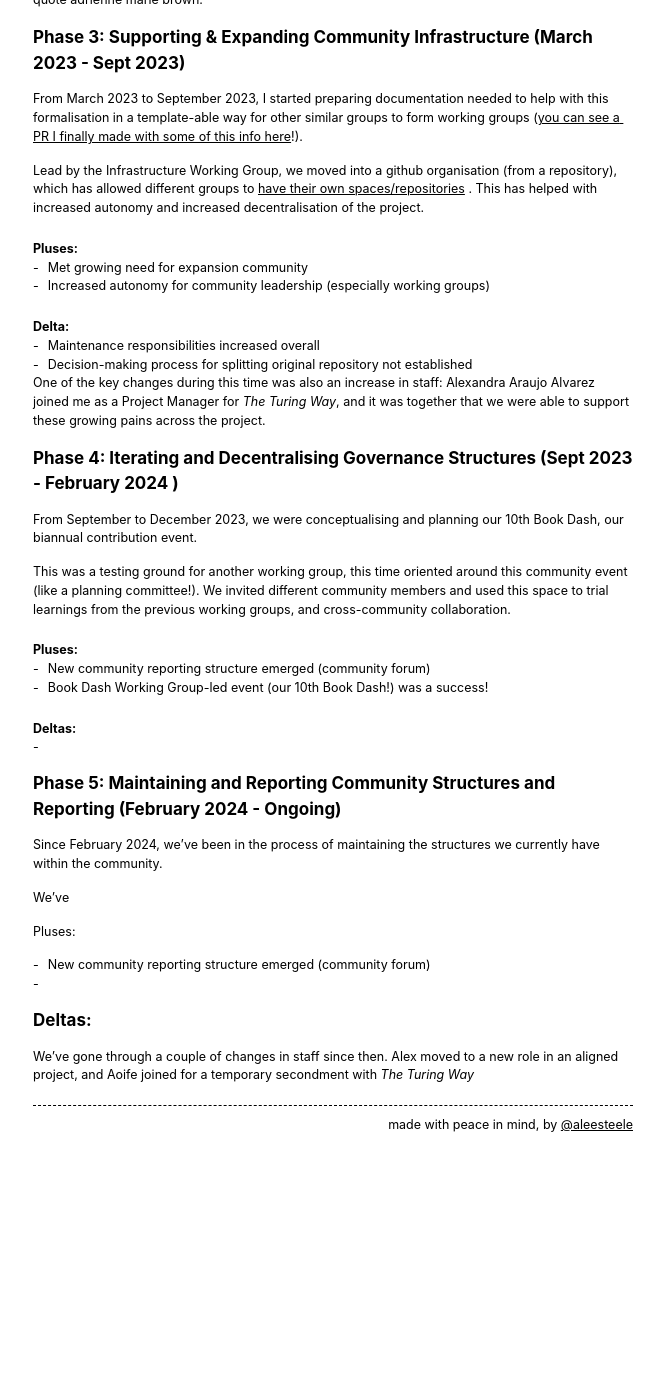
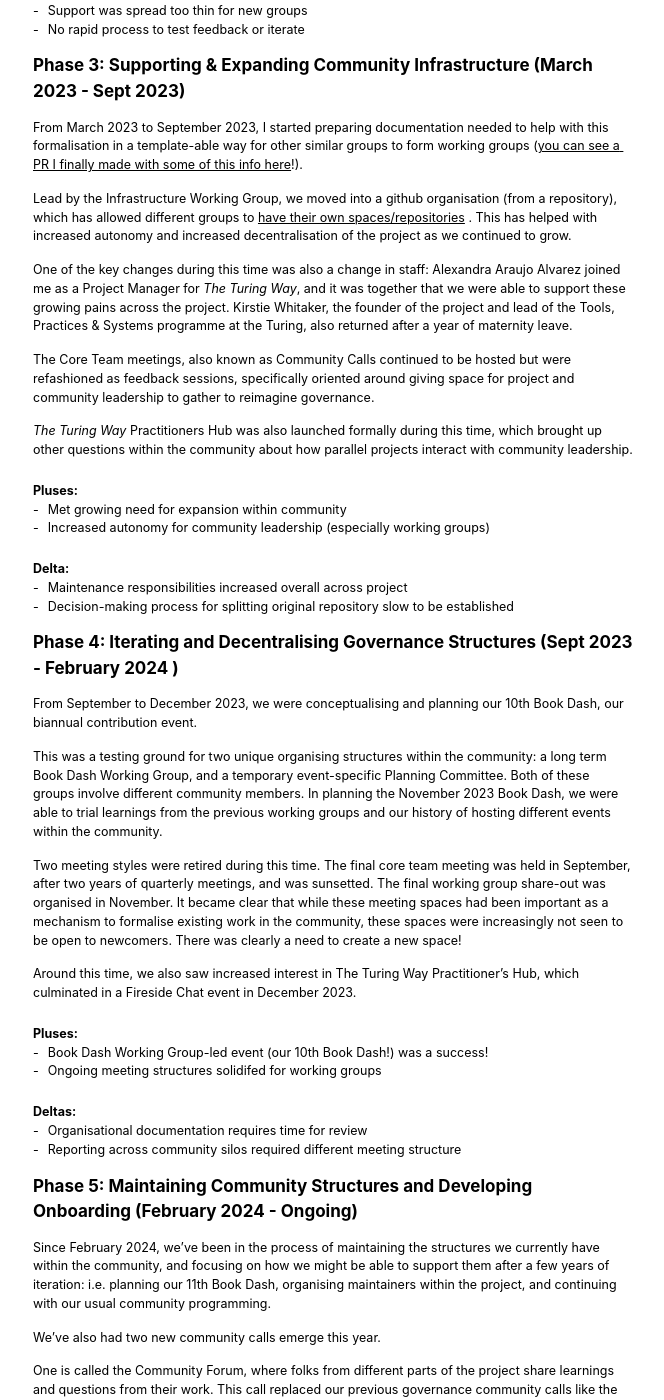
Before and after one commit to riggraz/no-style-please, a Jekyll site: the page built from _posts/2024-05-14-ttw-governance.md, in a window 1280 px wide and 1400 px high, scrolled down 1679 px. Shown: the whole window, without its empty margins (307-971 px from the left). Built offline with Jekyll 4.4.1, drawn with Linux system fonts in a browser that asks for light colours; before the commit the page ends 2834 px from its top, so only the background shows below that; some of the changed text lies outside the part shown.

Commit message:
governance within the turing way

```diff
--- a/_posts/.obsidian/workspace.json
+++ b/_posts/.obsidian/workspace.json
@@ -156,8 +156,8 @@
   },
   "active": "89016818ea4a845f",
   "lastOpenFiles": [
+    "2024-05-14-ttw-governance.md",
     "2024-08-10-ten-things-two-years.md",
-    "2024-05-14-ttw-governance.md",
     "2024-03-15-crisis.md",
     "2024-06-11-arena.md",
     "2023-08-04-two-years-ttw.md",
--- a/_posts/2024-05-14-ttw-governance.md
+++ b/_posts/2024-05-14-ttw-governance.md
@@ -6,7 +6,7 @@
 published: true
 ---
 
-_Note: I recently wrote this decision about formalising working groups for governance with The Turing Way for a former colleague and friend Gracielle Higino's lab meeting at the Computational Biodiversity Science and Services (_BIOS2_). They were going through a similar process, and while I wasn't able to attend the meeting, I drafted a short summary of the process of creating working groups. In the time since, I've expanded it into this broader blog, expanded to account for the different stages of governance that I've gone through alongside _The Turing Way_ community._
+_Note: I recently wrote this decision about formalising working groups for governance with The Turing Way for a former colleague and friend Gracielle Higino's lab meeting at the Computational Biodiversity Science and Services (BIOS2). They were going through a similar process, and while I wasn't able to attend the meeting, I drafted a short summary of the process of creating working groups. In the time since, I've expanded it into this broader blog, expanded to account for the different stages of governance that I've gone through alongside The Turing Way community._
 
 # How have we formalised governance within _The Turing Way_?
 
@@ -16,7 +16,7 @@
 
 Hindsight is also always 2020.
 
-Keep in mind that this governance work was done alongside the other operational tasks within the project like hosting Fireside Chats (monthly in 2022, bi-monthly in 2023), giving trainings and talks, maintaining the existing repository, and institution, collaborating with internal teams at the Turing (the community management and skills teams in particular), and more. The timelines might have been different if this were my full-time focus.
+Keep in mind that this governance work was done alongside the other operational tasks within the project like hosting Fireside Chats (monthly in 2022, bi-monthly in 2023, quarterly in 2024), giving trainings and talks, maintaining the existing repository, and institution, collaborating with internal teams at the Turing (the community management and skills teams in particular), and more. The timelines might have been different if this were my full-time focus.
 
 ## Phase 1: Community Research (March 2022 - Sept 2022)
 
@@ -24,14 +24,13 @@
 
 This culminated in realising that there were identifiable workstreams within the project that could be formalised into ‘working groups’ to help field support and agency in the growing project (and prevent the [tyranny of structurelessness]()), taking cues from the models of other open source communities (and other forms of social organisation). This research into governance was pretty informal (like this [slide deck of research](https://docs.google.com/presentation/d/1HcKjeikxAAfKDCb5Okh1EqPbabedM3c7xIVuKv1Cqeg/edit#slide=id.p)), and also formal as well (like when [we participated in the Open Life Science programme](https://openlifesci.org/openseeds/ols-5/projects-participants.html))... And it’s been a bumpy road, but a huge learning experience!
 
+I'm aiming to formalise this research into a 'tool kit' that others can use, with sample ecosystem questions, interview questions for key stakeholders and community members that could apply more broadly to other people learning about their communities.
 #### Pluses:
 - Rapid reporting through weekly ritual
 - Bottoms-up observation of community needs
 #### Delta:
 - Format for reporting was informal
 - Frequency and length of reporting lead to burnout
-
-In the future, I'd like to formalise this research into a 'tool kit' that others can use, with sample ecosystem questions, interview questions for key stakeholders and community members that could apply more broadly to other people learning about their communities.
 
 ## Phase 2: Trialling Community Governance Structures aka Working Groups and Core Team (Sept 2022 - March 2023)
 
@@ -43,56 +42,70 @@
 
 For groups meeting for the first time, we helped to set up their meeting infrastructure: aims, project ideas, meeting notes, and other bits and bobs. At times we gave over the reins too early (and they felt they had no support or guidance for their work), and with others, we’ve held on to the reins perhaps a bit too tightly.
 
+Looking back on that time, it became clear that this is what [moving at the speed of trust looks like](https://www.rootedstrategy.com/blogposts/4w6myxde5a15j0zrtybcgf3a1mbktk), to quote adrienne marie brown.
 #### Pluses:
 - Quickly established groups
 - Working Group worked as organising structure
 #### Delta:
 - Support was spread too thin for new groups
 - No rapid process to test feedback or iterate
-
-Looking back on that time, it became clear that this is what [moving at the speed of trust looks like](https://www.rootedstrategy.com/blogposts/4w6myxde5a15j0zrtybcgf3a1mbktk), to quote adrienne marie brown.
-
 ## Phase 3: Supporting & Expanding Community Infrastructure  (March 2023 - Sept 2023)
 
 From March 2023 to September 2023, I started preparing documentation needed to help with this formalisation in a template-able way for other similar groups to form working groups ([you can see a PR I finally made with some of this info here](https://github.com/the-turing-way/the-turing-way/pull/3499)!).
 
-Lead by the Infrastructure Working Group, we moved into a github organisation (from a repository), which has allowed different groups to [have their own spaces/repositories](https://github.com/the-turing-way) . This has helped with increased autonomy and increased decentralisation of the project.
+Lead by the Infrastructure Working Group, we moved into a github organisation (from a repository), which has allowed different groups to [have their own spaces/repositories](https://github.com/the-turing-way) . This has helped with increased autonomy and increased decentralisation of the project as we continued to grow.
 
+One of the key changes during this time was also a change in staff: Alexandra Araujo Alvarez joined me as a Project Manager for _The Turing Way_, and it was together that we were able to support these growing pains across the project. Kirstie Whitaker, the founder of the project and lead of the Tools, Practices & Systems programme at the Turing, also returned after a year of maternity leave.
+
+The Core Team meetings, also known as Community Calls continued to be hosted but were refashioned as feedback sessions, specifically oriented around giving space for project and community leadership to gather to reimagine governance.
+
+_The Turing Way_ Practitioners Hub was also launched formally during this time, which brought up other questions within the community about how parallel projects interact with community leadership.
 #### Pluses:
-- Met growing need for expansion community
+- Met growing need for expansion within community
 - Increased autonomy for community leadership (especially working groups)
-
 #### Delta:
-- Maintenance responsibilities increased overall
-- Decision-making process for splitting original repository not established
-
-One of the key changes during this time was also an increase in staff: Alexandra Araujo Alvarez joined me as a Project Manager for _The Turing Way_, and it was together that we were able to support these growing pains across the project.
+- Maintenance responsibilities increased overall across project
+- Decision-making process for splitting original repository slow to be established
 
 ## Phase 4: Iterating and Decentralising Governance Structures (Sept 2023 - February 2024 )
 
 From September to December 2023, we were conceptualising and planning our 10th Book Dash, our biannual contribution event.
 
-This was a testing ground for another working group, this time oriented around this community event (like a planning committee!). We invited different community members and used this space to trial learnings from the previous working groups, and cross-community collaboration.
+This was a testing ground for two unique organising structures within the community: a long term Book Dash Working Group, and a temporary event-specific Planning Committee. Both of these groups involve different community members. In planning the November 2023 Book Dash, we were able to trial learnings from the previous working groups and our history of hosting different events within the community.
 
+Two meeting styles were retired during this time. The final core team meeting was held in September, after two years of quarterly meetings, and was sunsetted. The final working group share-out was organised in November. It became clear that while these meeting spaces had been important as a mechanism to formalise existing work in the community, these spaces were increasingly not seen to be open to newcomers. There was clearly a need to create a new space!
+
+Around this time, we also saw increased interest in The Turing Way Practitioner's Hub, which culminated in a Fireside Chat event in December 2023.
 #### Pluses:
-- New community reporting structure emerged (community forum)
 - Book Dash Working Group-led event (our 10th Book Dash!) was a success!
+- Ongoing meeting structures solidifed for working groups
+#### Deltas:
+- Organisational documentation requires time for review
+- Reporting across community silos required different meeting structure
 
+## Phase 5: Maintaining Community Structures and Developing Onboarding (February 2024 - Ongoing)
+
+Since February 2024, we've been in the process of maintaining the structures we currently have within the community, and focusing on how we might be able to support them after a few years of iteration: i.e. planning our 11th Book Dash, organising maintainers within the project, and continuing with our usual community programming.
+
+We've also had two new community calls emerge this year.
+
+One is called the Community Forum, where folks from different parts of the project share learnings and questions from their work. This call replaced our previous governance community calls like the Core Team Meeting and Working Group Shareouts, the latter of which originally took place during the Book Dash.
+
+The second is a regular onboarding call, for folks interested in learning more about the community and project who are looking for a softer onboarding onto the project. These have been well-attended, and speak to the need to refocus on bringing newcomers into the project, after a couple of years focused primarily on maintainers.
+
+The Turing Way has also gone through a couple of changes in staff this year! Alex moved to a new role in an aligned project, and Aoife Hughes joined for a temporary secondment with _The Turing Way_.
+#### Pluses:
+- New community reporting structure emerged (Community Forum)
+- Structures have solidified across existing community
 #### Deltas:
--
+- Reviewing writing is slow - and takes a long time!
+- Need to re-focus on newcomers to project
+## So, how did we do it?
 
+Maybe it's the anthropologist in me, but beginning with what already existed in the community was a starting point I came back to again and again and again in helping to incubate our governance. Beginning with formalisation, then iterating on the structures and process that emerged from that helped us to work within the existing culture and structures (i.e. community calls) in the community that existed before I joined.
+#### What would I do differently?
+1. **Develop ways of receiving and acting on feedback**: When incubating these structures, gathering feedback happened in informal calls as well as in broader community calls. Both types helped us to gather feedback on community structures regularly with psychological safety in mind for community members. However, in retrospect, we could have developed structures to do this more regularly and clearly with established questions. But I also suppose: we didn't know at the time the types questions that needed to be asked to receive more specific feedback.
+2. **Document regularly, document often**: After the public community research process, the documentation for these past few years of governance work within The Turing Way has become more ad-hoc! Our documentation lives on in a couple of different places, as we have shifted our underlying infrastructure as well from HackMD to pad, and I also learned about the different types of documentation that The Turing Way contains in its guides. Condensing all of this into a narrative format that makes sense required navigating these different archives.
+3. **Plan for longer timelines, always:** The beginning of the project revealed many learnings about the project that in many ways, still apply today. While the early community research and audit process surfaced many questions, developing the structures to address these questions, concerns, desires, and dreams simply takes time. And it always takes more time than you expect.
 
-## Phase 5: Maintaining and Reporting Community Structures and Reporting (February 2024 - Ongoing)
-
-Since February 2024, we've been in the process of maintaining the structures we currently have within the community.
-
-We've
-
-Pluses:
-- New community reporting structure emerged (community forum)
--
-
-Deltas:
--
-
-We've gone through a couple of changes in staff since then. Alex moved to a new role in an aligned project, and Aoife joined for a temporary secondment with _The Turing Way_
+There will undoubtedly be other types of learnings that I'll make sure to post here. But more broadly, I hope this process helps someone else who might be incubating governance within their own open source community.
```
